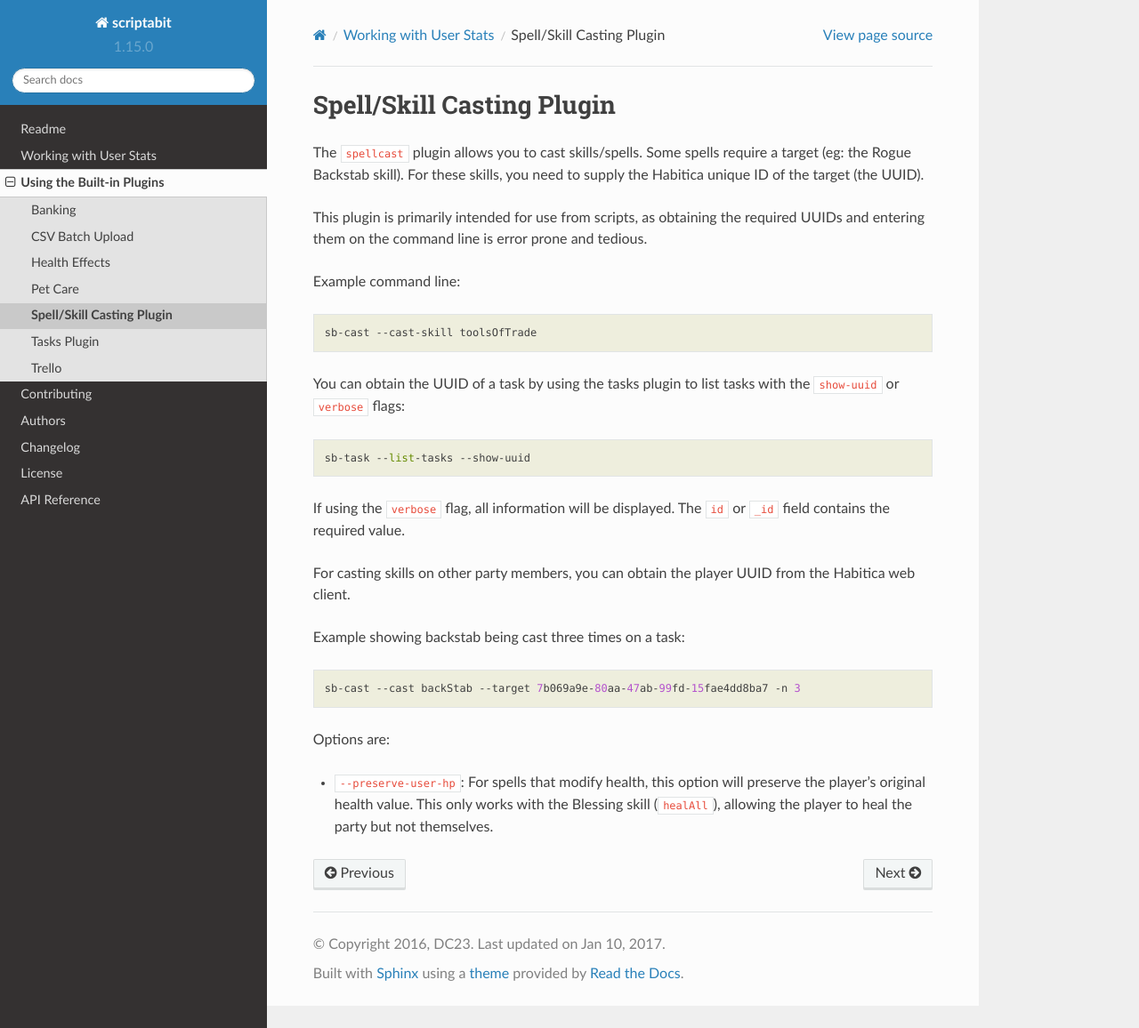
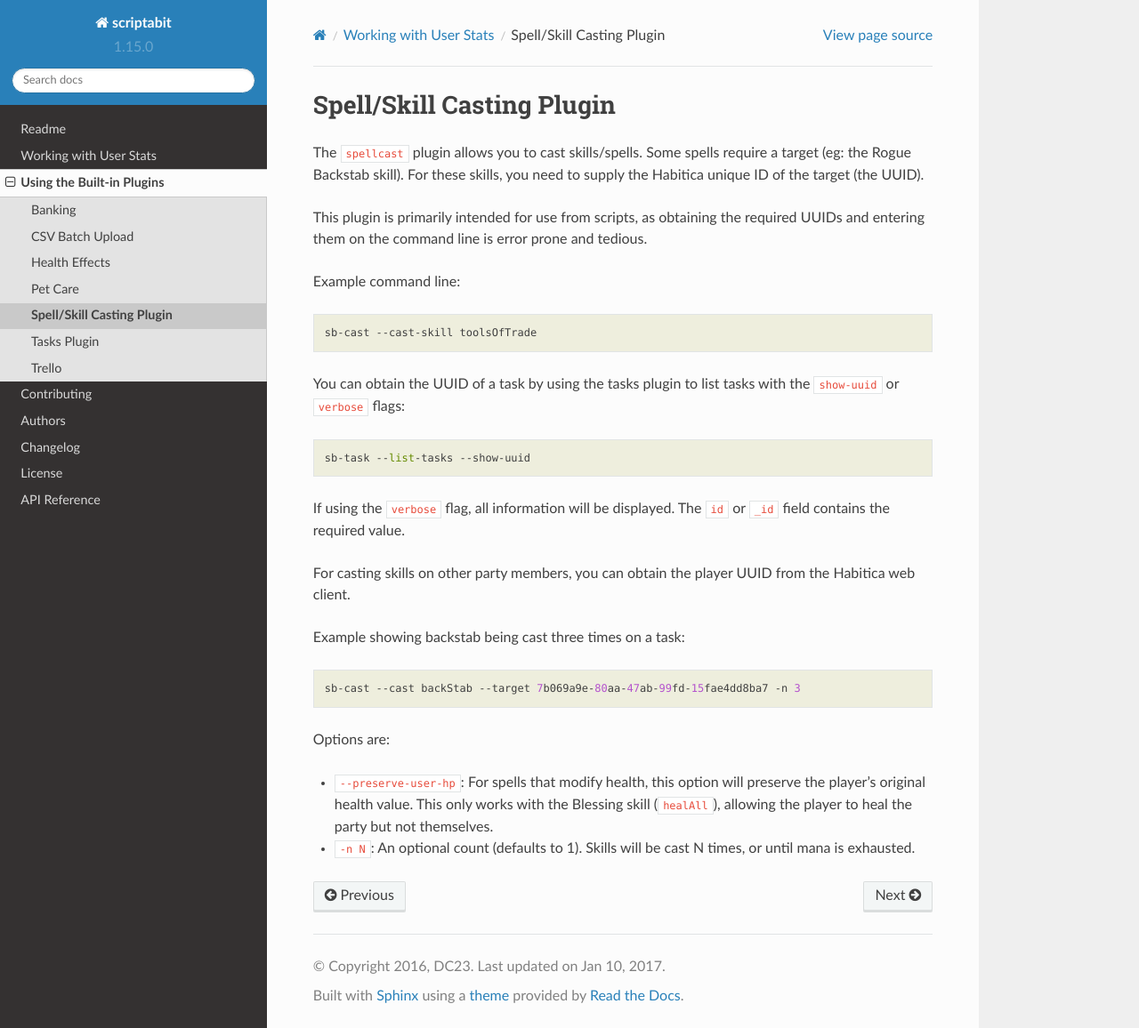
Before and after one commit to DC23/scriptabit, a Sphinx documentation site: the page built from docs/usage/spellcast.rst, in a window 1280 px wide and 1156 px high. Shown: the whole window at 89% size. Built offline with Sphinx 7.4.7 and the Read the Docs theme 2.0.0, drawn with Linux system fonts in a browser that asks for light colours.

Commit message:
added repeat option to spellcast docs

```diff
--- a/docs/usage/spellcast.rst
+++ b/docs/usage/spellcast.rst
@@ -29,6 +29,8 @@ Example showing backstab being cast three times on a task::
 
 Options are:
 
-- ``--preserve-user-hp``: For spells that modify health, this option will preserve the
-  player's original health value. This only works with the Blessing skill (``healAll``),
-  allowing the player to heal the party but not themselves.
+- ``--preserve-user-hp``: For spells that modify health, this option will
+  preserve the player's original health value. This only works with the Blessing
+  skill (``healAll``), allowing the player to heal the party but not themselves.
+- ``-n N``: An optional count (defaults to 1). Skills will be cast N times, or
+  until mana is exhausted.
```
